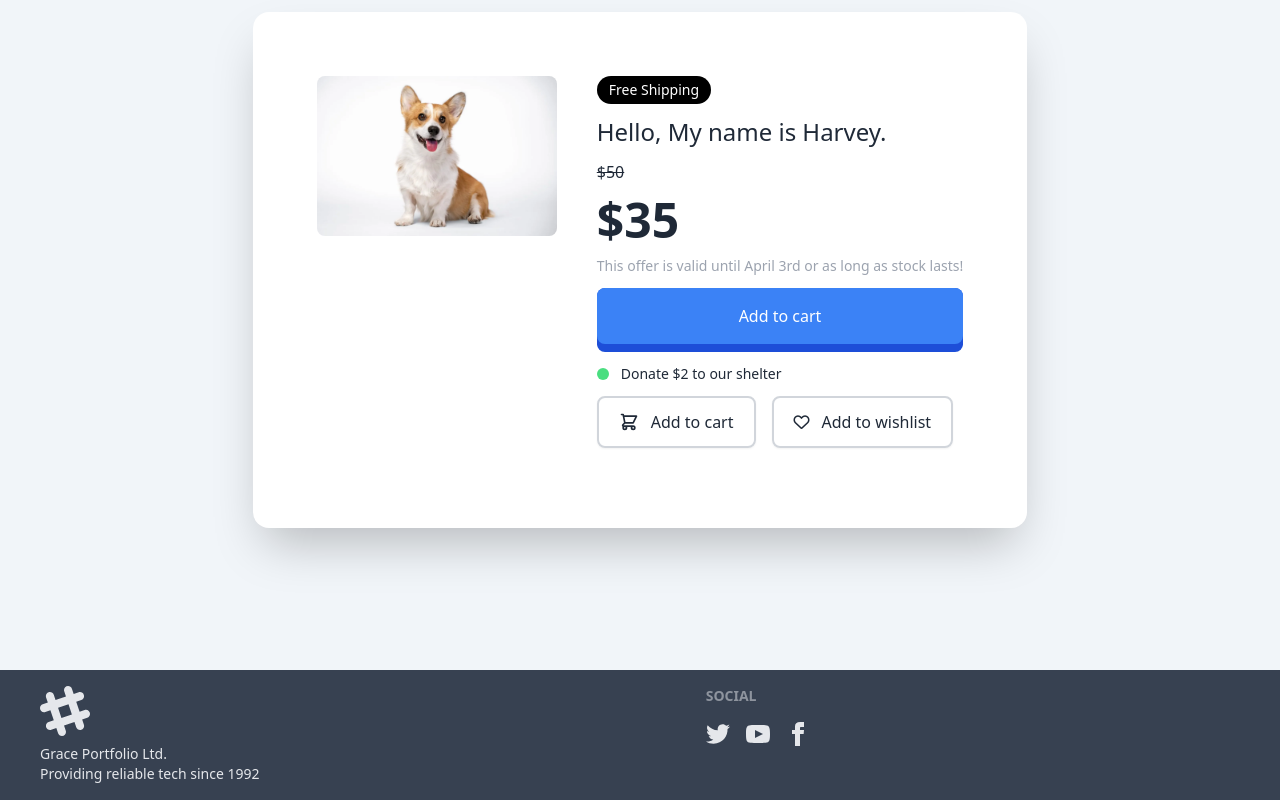
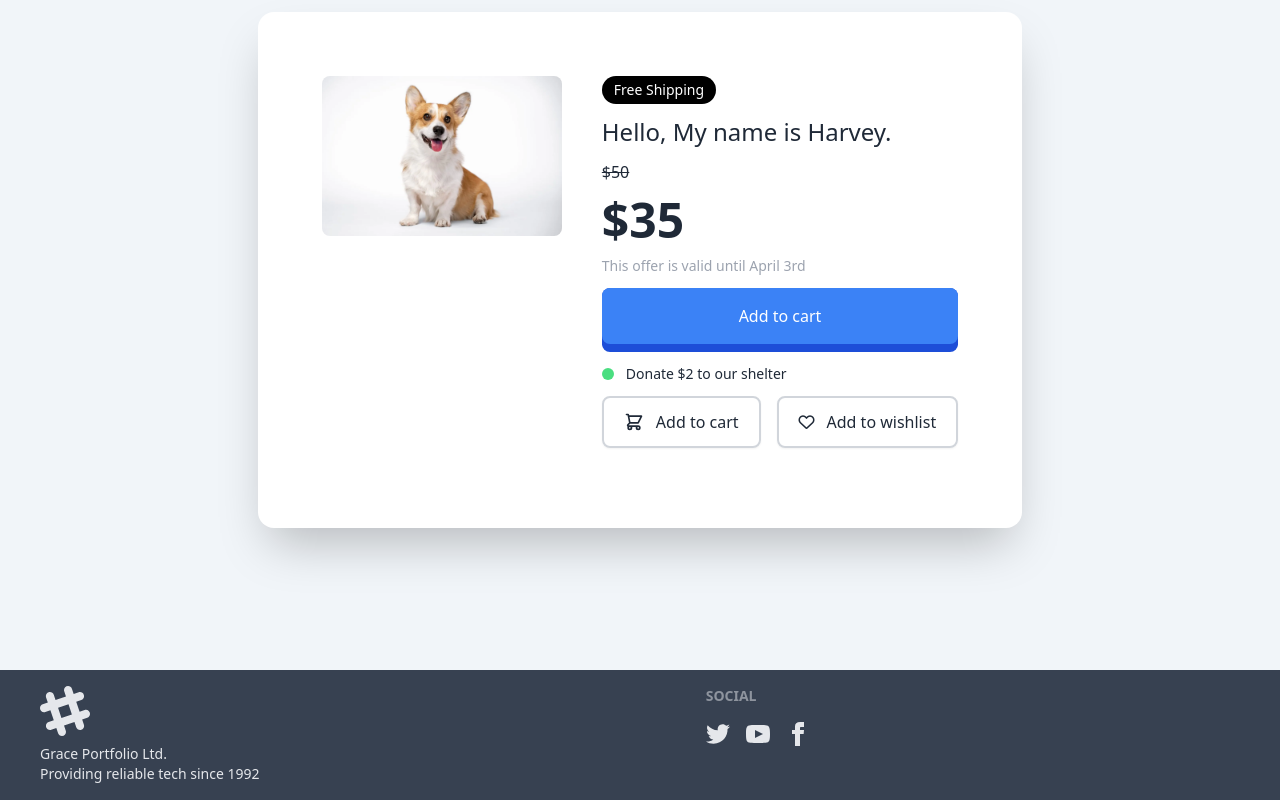
Before and after one commit to levyngrey/Pet-Paradise, a website: page adopt-harvey.html in a window 1280 px wide. Shown: the part 698-1498 px from the top of the page. Drawn offline with Linux system fonts and the light colour scheme.

Commit message:
made changes

```diff
--- a/adopt-harvey.html
+++ b/adopt-harvey.html
@@ -128,7 +128,7 @@
                 <p class="line-through">$50</p>
                 <p class="text-5xl font-bold">$35</p>
                 <p class="text-sm font-light text-gray-400">
-                  This offer is valid until April 3rd or as long as stock lasts!
+                  This offer is valid until April 3rd
                 </p>
               </div>
 
```
